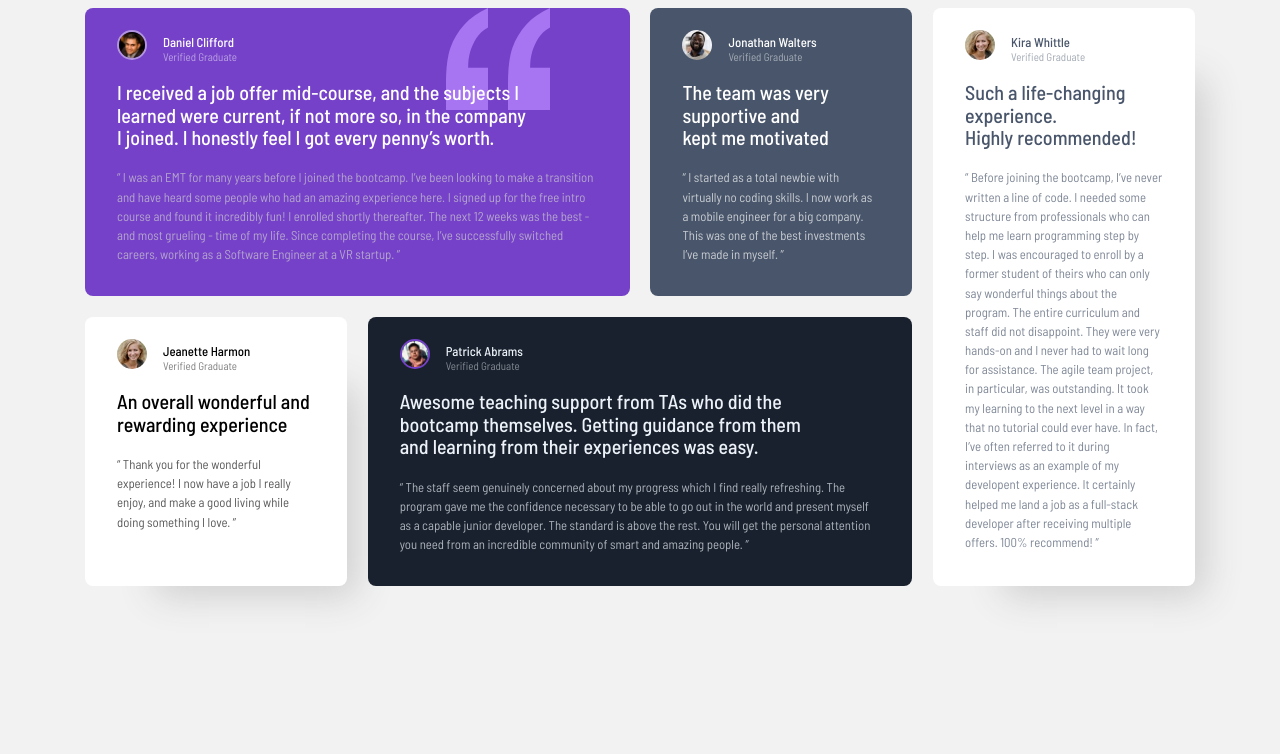
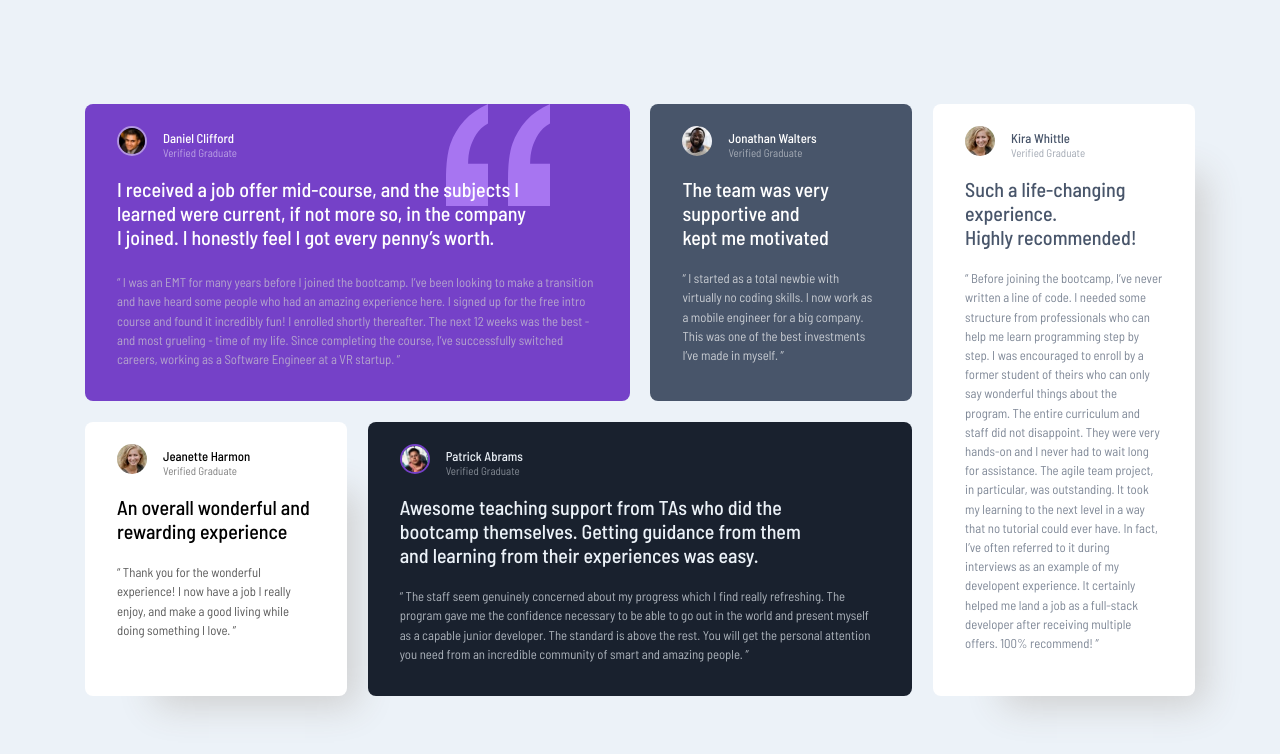
Before and after one commit to CooleyWC/frontend-mentor-testimonials-grid, a plain HTML site: page index.html in a window 1280 px wide. Drawn offline with Linux system fonts and the light colour scheme.

Commit message:
centered container and updated semantic html

```diff
--- a/index.html
+++ b/index.html
@@ -13,13 +13,13 @@
 
 <link rel="stylesheet" href="style.css" />
 
-  <title>Frontend Mentor | [Challenge Name Here]</title>
+  <title>Frontend Mentor | [Testimonials Grid]</title>
 
 </head>
 <body>
   <main>
     <div class="container">
-      <div class="card daniel grid-col-span-2" id="daniel">
+      <article class="card daniel grid-col-span-2">
         <div class="quote-image-wrapper">
           <img src="images/bg-pattern-quotation.svg" alt="quotation mark image"/>
         </div>
@@ -41,8 +41,8 @@
             </p>
           </blockquote>
         </section>
-      </div>
-      <div class="card jonathan" id="jonathan">
+      </article>
+      <article class="card jonathan">
         <section class="card-heading">
           <img src="images/image-jonathan.jpg" alt="Jonathan Walters"/>
           <div class="card-heading-text">
@@ -57,8 +57,8 @@
             for a big company. This was one of the best investments I’ve made in myself. ”</p>
           </blockquote>
         </section>
-      </div>
-      <div class="card jeanette" id="jeanette">
+      </article>
+      <article class="card jeanette">
         <section class="card-heading">
           <img src="images/image-jeanette.jpg" alt="Jeanette Harmon"/>
           <div class="card-heading-text">
@@ -73,8 +73,8 @@
             while doing something I love. ”</p>
           </blockquote>
         </section>
-      </div>
-      <div class="card patrick grid-col-span-2" id="patrick">
+      </article>
+      <article class="card patrick grid-col-span-2">
         <section class="card-heading">
           <img src="images/image-patrick.jpg" alt="Patrick Abrams"/>
           <div class="card-heading-text">
@@ -91,8 +91,8 @@
             junior developer. The standard is above the rest. You will get the personal attention you need from
             an incredible community of smart and amazing people. ”</p>
           </blockquote>
-      </div>
-      <div class="card kira" id="kira">
+      </article>
+      <article class="card kira">
         <section class="card-heading">
           <img src="images/image-jeanette.jpg" alt="Kira Whittle"/>
           <div class="card-heading-text">
@@ -113,7 +113,7 @@
             100% recommend! ”</p>
           </blockquote>
         </section>
-      </div>
+      </article>
     </div>
   </main>
 
--- a/style.css
+++ b/style.css
@@ -28,9 +28,13 @@ ol[role='list'] {
 body {
   min-height: 100vh;
   line-height: 1.5;
-  background-color: #F2F2F2F2;
+  background-color: var(--clr-light-gray-blue);
 
   font-family: "Barlow Semi Condensed", serif;
+  display: grid;
+  place-content: center;
+  margin:0;
+  padding: 0;
 }
 
 /* Set shorter line heights on headings and interactive elements */
@@ -102,10 +106,19 @@ textarea:not([rows]) {
     --fs-5: clamp(2.7994rem, 2.4462rem + 1.7658vw, 3.8147rem);
 }
 
+/* .main {
+  display: flex;
+  justify-content: center;
+  align-items: center;
+  height: 100vh;
+  margin: 0 auto;
+  padding: 0;
+} */
+
 .container {
     display: grid;
     grid-template-columns: 1fr;
-    margin: 0 auto;
+    margin: 2em auto;
     max-width: 327px;
     gap: 1.3em;
 }
@@ -118,7 +131,8 @@ textarea:not([rows]) {
 }
 
 .card-heading {
-    margin: 1.2rem 0;
+    margin-top: 1.2rem;
+    margin-bottom: 0.8rem;
     padding: 0 2rem;
     display: flex;
     flex-direction: row;
@@ -162,14 +176,16 @@ textarea:not([rows]) {
 .card-description h3 {
   font-size: var(--fs-0);
   font-weight: 500;
-  margin-bottom: 2em;
-  line-height: 1.4rem
+  margin-top: 0;
+  margin-bottom: 1em;
+  line-height: 1.5rem;
 }
 
 .card-description p {
   margin-top: 0;
   font-size: var(--fs--1);
   opacity: 70%;
+  line-height: 1.3em;
 }
 
 .card-description blockquote {
@@ -189,7 +205,10 @@ textarea:not([rows]) {
   position: absolute;
   right: 0;
   z-index: 0;
+}
 
+.daniel .card-description h3 {
+  margin-bottom: 2em;
 }
 
 .daniel .card-description p {
@@ -257,6 +276,7 @@ textarea:not([rows]) {
 
   .card-description p {
     font-size: var(--fs--2);
+    line-height: 1.5em;
   }
 
   .container {
@@ -280,6 +300,10 @@ textarea:not([rows]) {
     grid-row: 1;
   }
 
+  .daniel .card-description h3 {
+    margin-bottom: 1.2em;
+  }
+
   .jonathan {
     grid-column: 3/4;
     grid-row: 1;
```
